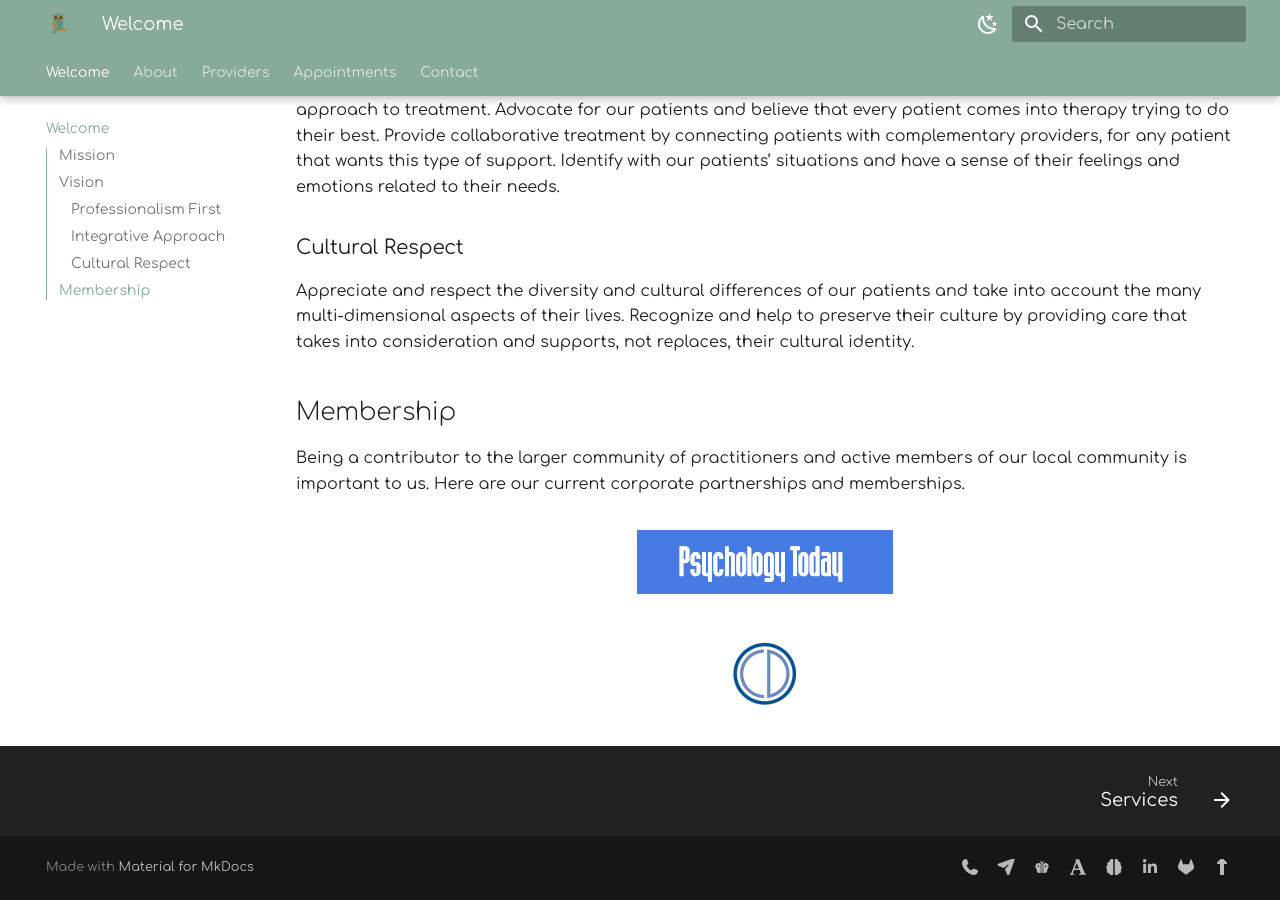
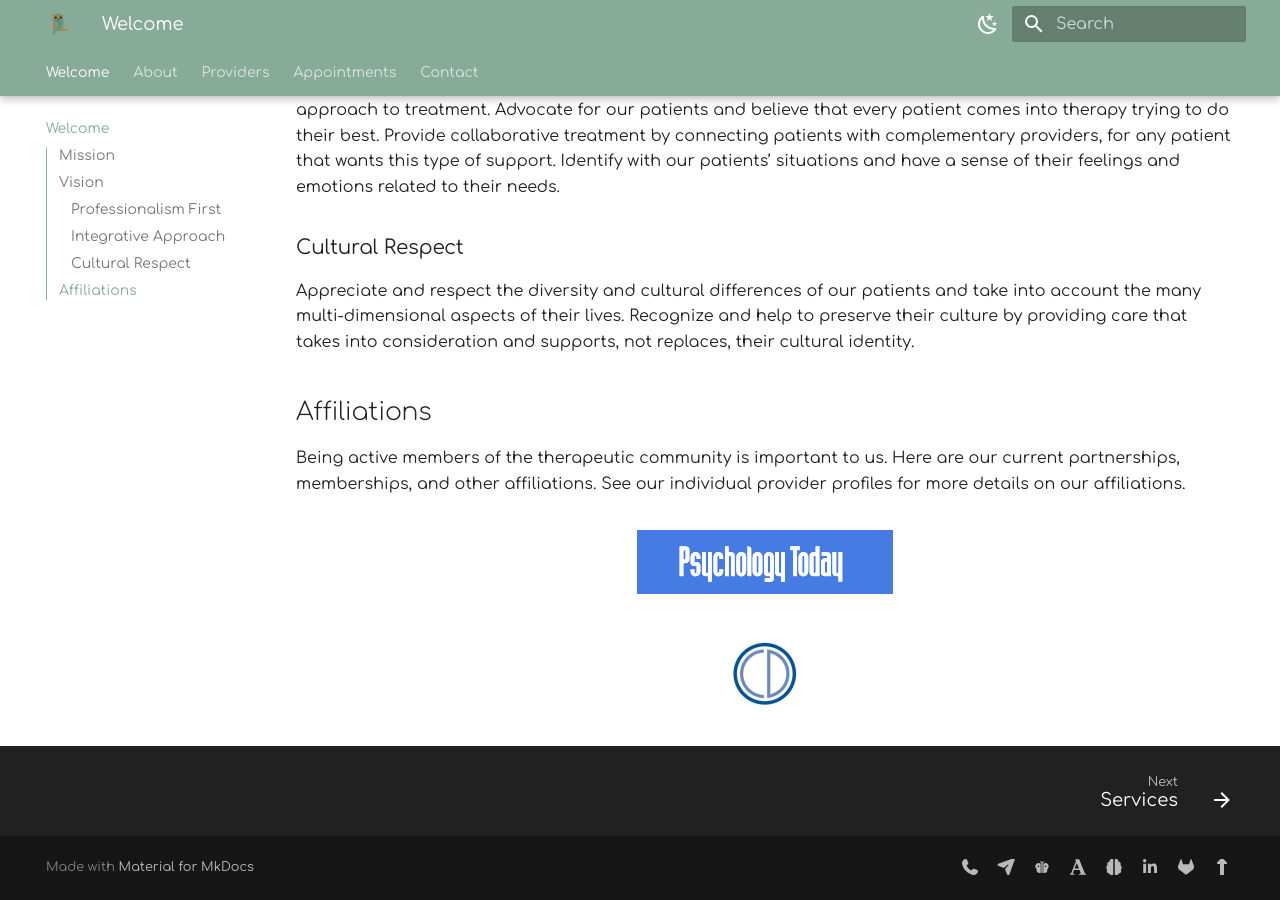
Before and after one commit to motm-therapy/website, an MkDocs documentation site: the page built from docs/index.md, in a window 1280 px wide and 900 px high, scrolled down 909 px. Built offline with MkDocs 1.6.1 and Material for MkDocs 9.7.7, drawn with Linux system fonts in a browser that asks for light colours; plug-ins that fetch from the network failed and are left out.

Commit message:
Update index.md

```diff
--- a/docs/index.md
+++ b/docs/index.md
@@ -26,9 +26,9 @@ Identify with our patients’ situations and have a sense of their feelings and
 
 Appreciate and respect the diversity and cultural differences of our patients and take into account the many multi-dimensional aspects of their lives. Recognize and help to preserve their culture by providing care that takes into consideration and supports, not replaces, their cultural identity.
 
-## Membership
+## Affiliations
 
-Being a contributor to the larger community of practitioners and active members of our local community is important to us. Here are our current corporate partnerships and memberships.
+Being active members of the therapeutic community is important to us. Here are our current partnerships, memberships, and other affiliations. See our individual provider profiles for more details on our affiliations.
 
 <figure markdown>
 [![Psychology Today](assets/pt-logo.png){ height="64" width="256" }](https://www.psychologytoday.com/us)
```
